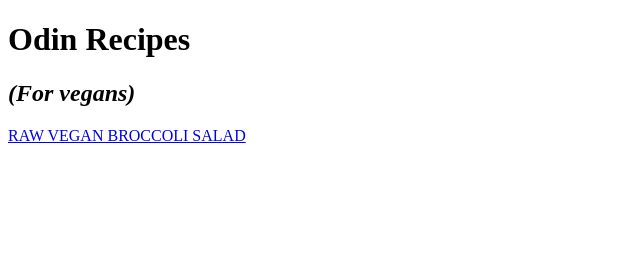
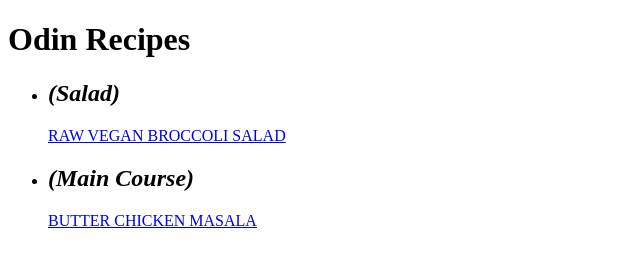
Before and after one commit to Duckie11/Odin-Recipes, a plain HTML site: page index.html in a window 1280 px wide. Shown: the whole page, without its empty margins (0-640 px from the left). Drawn offline with Linux system fonts and the light colour scheme.

Commit message:
Added link of Recipe 2 to index.html

```diff
--- a/index.html
+++ b/index.html
@@ -7,7 +7,12 @@
 
     <body>
         <h1>Odin Recipes</h1>
-           <h2><em>(For vegans)</em></h2>
+        <ul>
+          <li> <h2><em>(Salad)</em></h2></li>
             <a href="./recipes/Raw-Vegan_Salad.html">RAW VEGAN BROCCOLI SALAD</a>
+
+          <li> <h2><em>(Main Course)</em></h2></li>
+            <a href="./recipes/Butter-Chicken.html" >BUTTER CHICKEN MASALA</a>
+        </ul>
     </body>
 </html>
```
